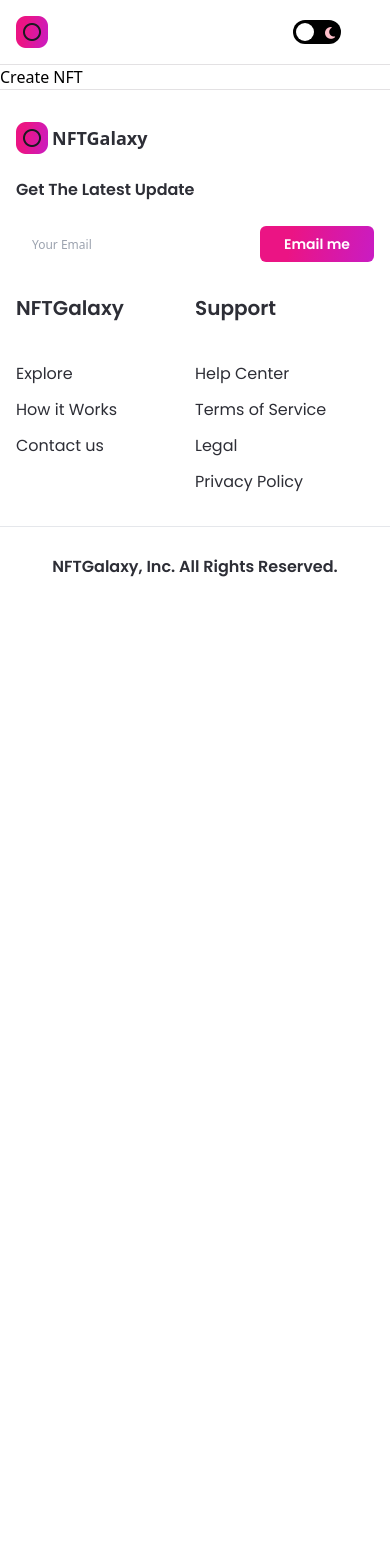
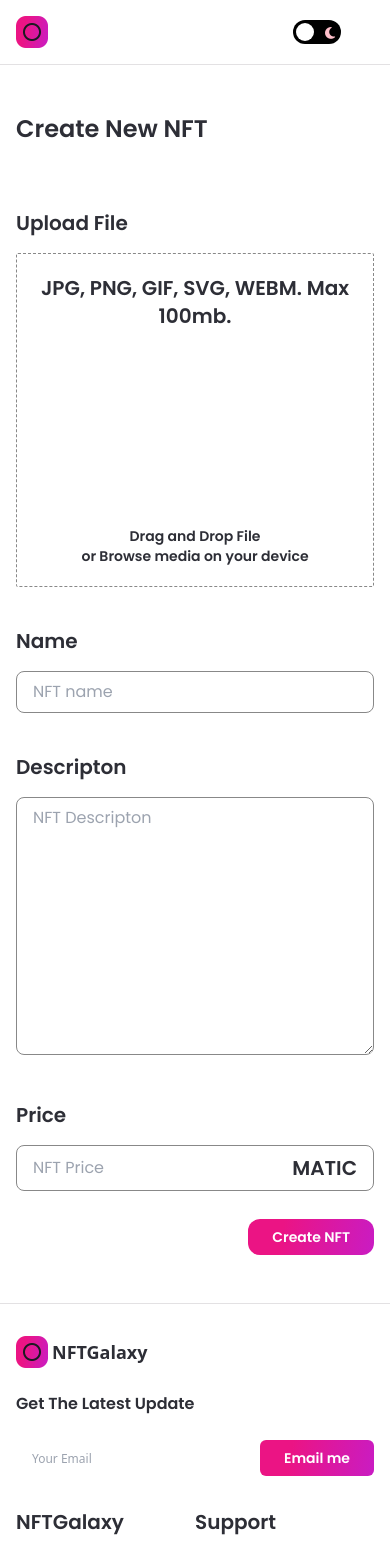
Before and after one commit to rohitverse/OneView, a Next.js app: page /create-nft in a window 390 px wide. Shown: the top 1568 px of the page. Before the commit the page ends 844 px from the top, so only its background shows below. Built offline with nearby package versions, Linux system fonts and the light colour scheme.

Commit message:
create NFT & Input

```diff
--- /dev/null
+++ b/components/Input.jsx
@@ -0,0 +1,36 @@
+const Input = ({ inputType, title, placeHolder, handleClick }) => (
+  <div className="mt-10 w-full">
+    <p className="flex-1 font-poppins dark:text-white text-nft-black-1 font-semibold text-xl">
+      {title}
+    </p>
+    {inputType === 'number' ? (
+      <div className="dark:bg-nft-black-1 bg-white border dark:border-nft-black-1 border-nft-gray-2 rounded-lg w-full outline-none font-poppins dark:text-white text-nft-gray-2 text-base px-4 py-2 mt-4 flexBetween flex-row">
+        <input
+          type="number"
+          className="flex w-full dark:bg-nft-black-1 bg-white outline-none"
+          placeholder={placeHolder}
+          onChange={handleClick}
+        />
+        <p className="flex-1 font-poppins dark:text-white text-nft-black-1 font-semibold text-xl">
+          MATIC
+        </p>
+      </div>
+    ) : inputType === 'textarea' ? (
+      <textarea
+        rows="10"
+        className="dark:bg-nft-black-1 bg-white border dark:border-nft-black-1 border-nft-gray-2 rounded-lg w-full outline-none font-poppins dark:text-white text-nft-gray-2 text-base px-4 py-2 mt-4"
+        placeholder={placeHolder}
+        onChange={handleClick}
+      />
+    ) : (
+      <input
+        type={inputType}
+        className="dark:bg-nft-black-1 bg-white border dark:border-nft-black-1 border-nft-gray-2 rounded-lg w-full outline-none font-poppins dark:text-white text-nft-gray-2 text-base px-4 py-2 mt-4"
+        placeholder={placeHolder}
+        onChange={handleClick}
+      />
+    )}
+  </div>
+);
+
+export default Input;
--- a/components/index.js
+++ b/components/index.js
@@ -4,5 +4,6 @@ import Button from './Button';
 import Banner from './Banner';
 import CreatorCard from './CreatorCard';
 import NFTCard from './NFTCard';
+import Input from './Input';
 
-export { Navbar, Banner, Footer, Button, CreatorCard, NFTCard };
+export { Navbar, Banner, Footer, Button, CreatorCard, NFTCard, Input };
--- a/pages/create-nft.js
+++ b/pages/create-nft.js
@@ -1,5 +1,127 @@
-import React from 'react';
+import React, { useState, useMemo, useCallback } from 'react';
+import { useDropzone } from 'react-dropzone';
+import Image from 'next/image';
+import { useTheme } from 'next-themes';
+import { Button, Input } from '../components';
+import images from '../assets';
 
-const Create = () => <div>Create NFT </div>;
+const CreateNFTPage = () => {
+  const [fileUrl, setFileUrl] = useState(null);
+  const [formInput, setFormInput] = useState({
+    price: '',
+    name: '',
+    description: '',
+  });
+  const { theme } = useTheme();
+  const onDrop = useCallback(() => {
+    console.log('url');
+    setFileUrl();
+  }, []);
 
-export default Create;
+  const {
+    getRootProps,
+    getInputProps,
+    isDragActive,
+    isDragAccept,
+    isDragReject,
+  } = useDropzone({
+    onDrop,
+    accept: 'image/*',
+    maxSize: 5000000,
+  });
+
+  const fileStyle = useMemo(
+    () => `dark:bg-nft-black-1 bg-white border dark:border-white border-nft-gray-2 flex flex-col items-center p-5 rounded-sm border-dashed
+      ${isDragActive && 'border-file-active'}
+      ${isDragAccept && 'border-file-accept'}
+      ${isDragReject && 'border-file-reject'}
+      `,
+
+    // eslint-disable-next-line comma-dangle
+    [isDragActive, isDragAccept, isDragReject]
+  );
+  console.log(formInput);
+  return (
+    <div className="flex justify-center sm:px-4 p-12">
+      <div className="w-3/5 md:w-full">
+        <h1 className="flex-1 font-poppins dark:text-white text-nft-black-1 text-2xl minlg:text-4xl font-semibold sm:mb-4">
+          Create New NFT
+        </h1>
+        <div className="mt-16 ">
+          <p className="flex-1 font-poppins dark:text-white text-nft-black-1 font-semibold text-xl">
+            Upload File
+          </p>
+          <div className="mt-4">
+            <div {...getRootProps()} className={fileStyle}>
+              <input {...getInputProps()} type="text" />
+              <div className="flexCenter flex-col text-center">
+                <p className="flex-1 font-poppins dark:text-white text-nft-black-1 font-semibold text-xl">
+                  JPG, PNG, GIF, SVG, WEBM. Max 100mb.
+                </p>
+                <div className="my-12 w-full flex justify-center">
+                  <Image
+                    src={images.upload}
+                    width={100}
+                    height={100}
+                    objectFit="contain"
+                    alt="file Upload"
+                    className={theme === 'light' ? 'filter invert' : undefined}
+                  />
+                </div>
+                <p className="flex-1 font-poppins dark:text-white text-nft-black-1 font-semibold text-sm">
+                  Drag and Drop File
+                </p>
+                <p className="flex-1 font-poppins dark:text-white text-nft-black-1 font-semibold text-sm">
+                  or Browse media on your device
+                </p>
+              </div>
+            </div>
+            {fileUrl && (
+              <aside>
+                <div>
+                  <img src={fileUrl} alt="asset file" />
+                </div>
+              </aside>
+            )}
+          </div>
+        </div>
+        <Input
+          inputType="input"
+          title="Name"
+          placeHolder="NFT name"
+          handleClick={(e) => {
+            setFormInput({ ...formInput, name: e.target.value });
+          }}
+        />
+        <Input
+          inputType="textarea"
+          title="Descripton"
+          placeHolder="NFT Descripton"
+          handleClick={(e) => {
+            setFormInput({ ...formInput, description: e.target.value });
+          }}
+        />
+        <Input
+          inputType="number"
+          title="Price"
+          placeHolder="NFT Price"
+          handleClick={(e) => {
+            setFormInput({ ...formInput, price: e.target.value });
+          }}
+        />
+        <div className="mt-7 w-full flex justify-end">
+          <Button
+            btnName="Create NFT"
+            classStyles="rounded-xl"
+            handleClick={
+              () => {}
+              // CreateNFT(formInput, fileUrl, router)}
+            }
+          />
+        </div>
+      </div>
+    </div>
+  );
+};
+
+export default CreateNFTPage;
--- a/pages/index.js
+++ b/pages/index.js
@@ -1,4 +1,4 @@
-import { useEffect, useRef, useState, useContext } from 'react';
+import { useEffect, useRef, useState } from 'react';
 import Image from 'next/image';
 import { useTheme } from 'next-themes';
 import { Banner, CreatorCard, NFTCard } from '../components';
```
